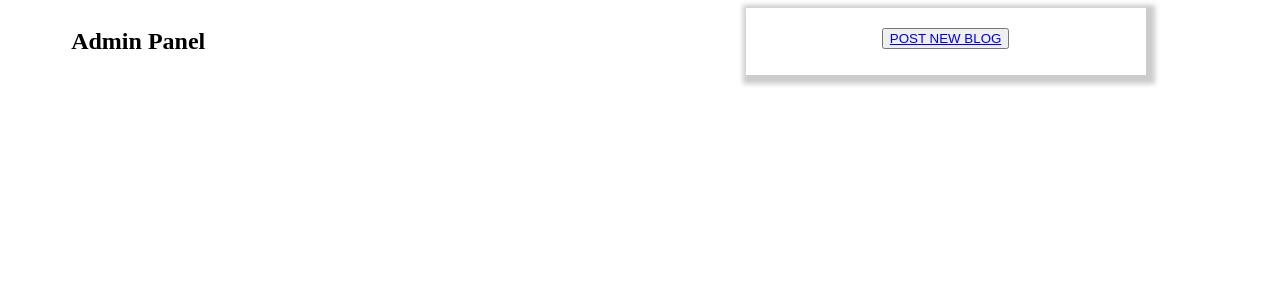
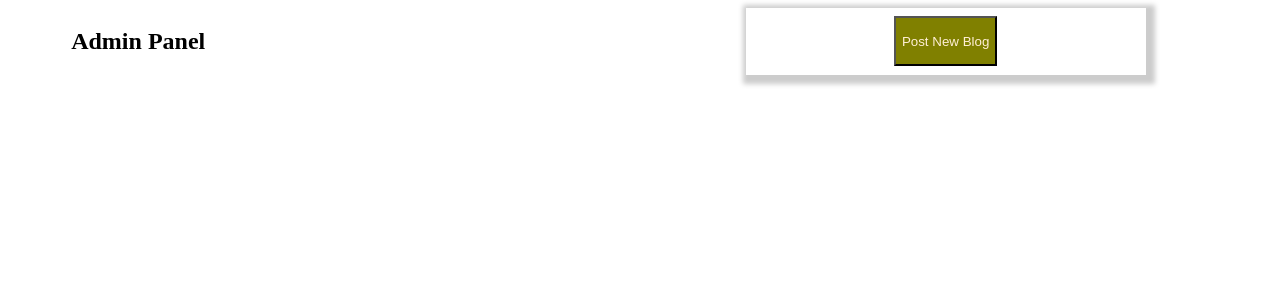
Before and after one commit to marshlobo/php_assignment_1, a PHP site: page /admin/index.php in a window 1280 px wide. Shown: the top 300 px of the page. Run offline with PHP 8.4, Linux system fonts and the light colour scheme; data that the repository does not hold is empty.

Commit message:
added style button

```diff
--- a/admin/index.php
+++ b/admin/index.php
@@ -64,7 +64,9 @@
                 </b></div>
         </div>
         <div class="newblog">
-            <button style="margin-top: 5%;"><a href="newblog.php">POST NEW BLOG</a></button>
+            <button style="margin-top: 2%; height:50px;background-color:olive;">
+            <a style="color:papayawhip;text-decoration: none; " href="newblog.php">Post New Blog</a>
+        </button>
         </div>
     </div>
     <br>
```
